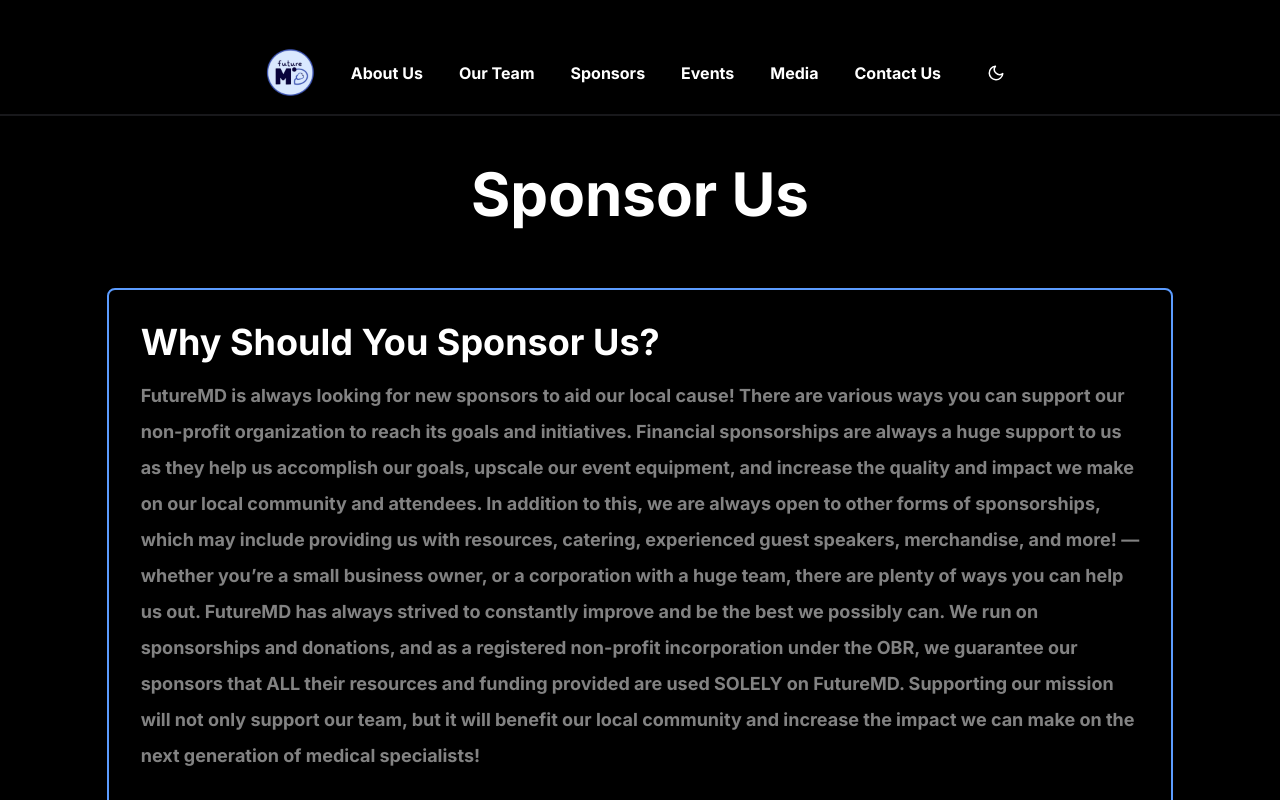
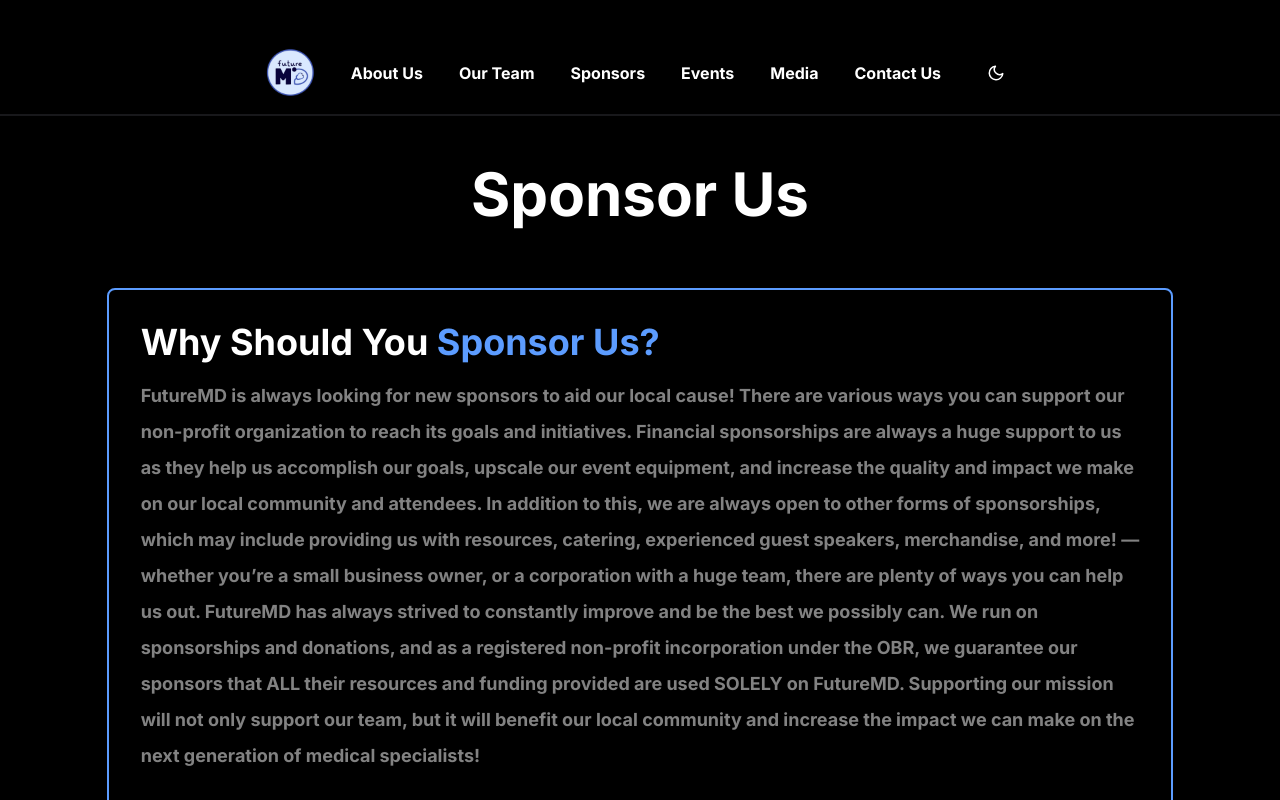
Before and after one commit to advayc/futuremd-site, a Next.js app: page /sponsorship in a window 1280 px wide. Shown: the top 800 px of the page. Built offline with nearby package versions, Linux system fonts and the light colour scheme.

Commit message:
Update sponsorship.tsx

```diff
--- a/pages/sponsorship.tsx
+++ b/pages/sponsorship.tsx
@@ -34,7 +34,7 @@
 
       <section className="flex flex-col items-center">
         <div className="w-11/12 md:w-5/6 border-2 border-hov rounded-lg p-8 shadow hover:shadow-lg mt-12">
-          <h2 className="text-4xl font-bold dark:text-white text-black mb-4">Why Should You Sponsor Us?</h2>
+          <h2 className="text-4xl font-bold dark:text-white text-black mb-4">Why Should You <span className="text-li dark:text-hov">Sponsor Us?</span></h2>
           <p className="text-lg dark:text-dark-text text-[#828282] font-bold leading-9">
             FutureMD is always looking for new sponsors to aid our local cause! There are various ways you can support our non-profit organization to reach its goals and initiatives. Financial sponsorships are always a huge support to us as they help us accomplish our goals, upscale our event equipment, and increase the quality and impact we make on our local community and attendees. In addition to this, we are always open to other forms of sponsorships, which may include providing us with resources, catering, experienced guest speakers, merchandise, and more! — whether you’re a small business owner, or a corporation with a huge team, there are plenty of ways you can help us out. FutureMD has always strived to constantly improve and be the best we possibly can. We run on sponsorships and donations, and as a registered non-profit incorporation under the OBR, we guarantee our sponsors that ALL their resources and funding provided are used SOLELY on FutureMD. Supporting our mission will not only support our team, but it will benefit our local community and increase the impact we can make on the next generation of medical specialists!
           </p>
```
